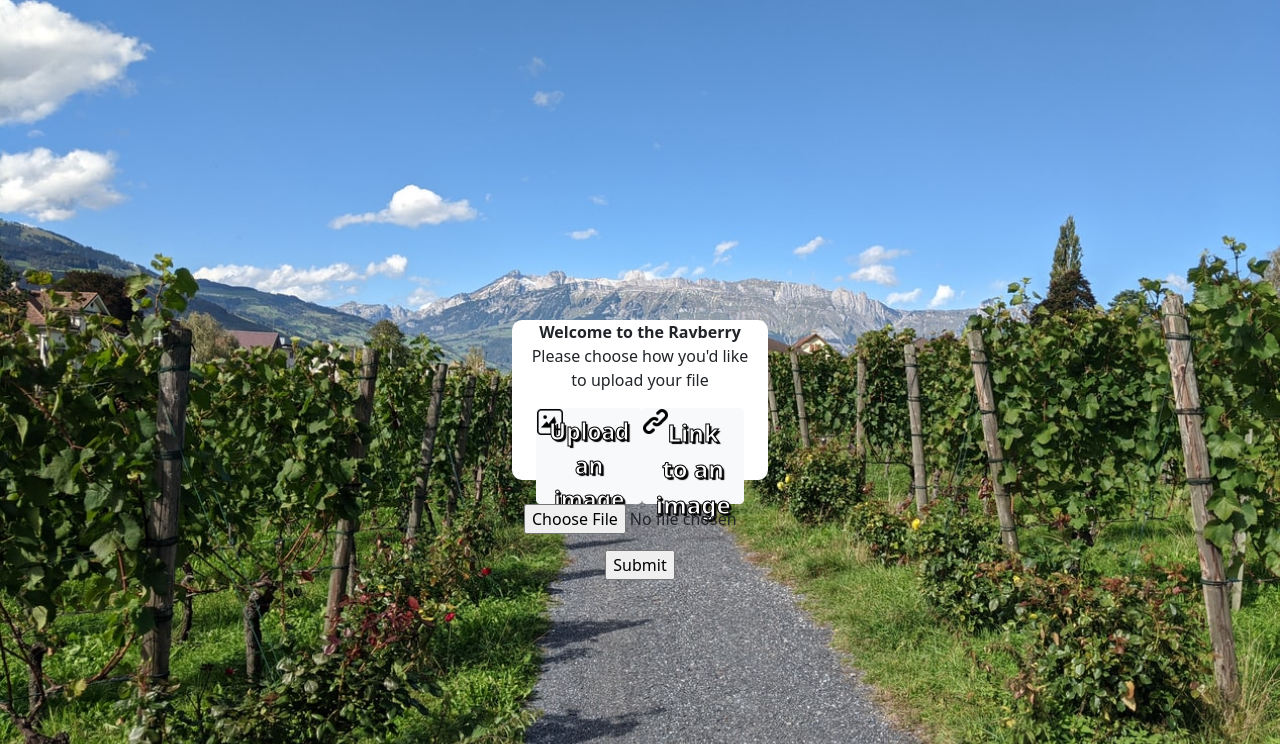
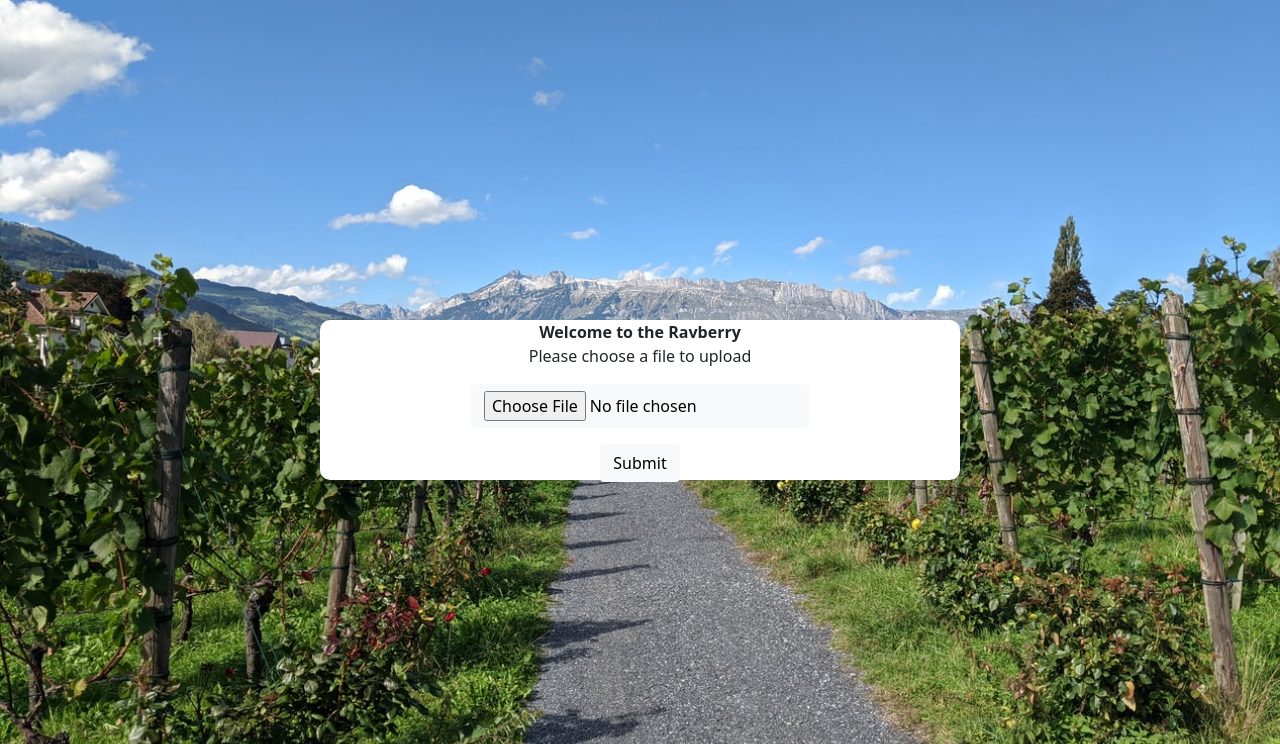
Before and after one commit to Nosewall/Ravberry, a Flask app: page / in a window 1280 px wide. Shown: the top 744 px of the page. Run offline with Flask 2, Linux system fonts and the light colour scheme.

Commit message:
changes to index.html buttons

```diff
--- a/app/templates/index.html
+++ b/app/templates/index.html
@@ -26,7 +26,7 @@
         }
 
         #splashContainer {
-            width: 20%;
+            width: 50%;
             height: 20%;
             margin: auto auto;
             background-color: white;
@@ -40,7 +40,8 @@
         }
 
         #buttonDiv {
-            height: 60%;
+            /* height: 60%;
+            width: 50%; */
             display: flex;
             justify-content: space-evenly;
         }
@@ -75,6 +76,8 @@
         #linkButton:hover {
             border: 1px solid black;
         }
+
+
     </style>
 </head>
 
@@ -83,16 +86,16 @@
 
     <div class="container" id="splashContainer">
         <p id="splash">Welcome to the Ravberry</p>
-        <p id="description">Please choose how you'd like to upload your file</p>
-        <div class="container" id="buttonDiv">
+        <p id="description">Please choose a file to upload</p>
+        <!-- <div class="container" id="buttonDiv">
             <button type="button" class="btn btn-light" id="imageButton">Upload an image</button>
             <button type="button" class="btn btn-light" id="linkButton">Link to an image</button>
-        </div>
+        </div> -->
 
         <form method="POST" action="" enctype="multipart/form-data">
-            <p><input type="file" name="file"></p>
-            <p><input type="submit" value="Submit"></p>
-          </form>
+            <p><input type="file" class="btn btn-light" name="file"></p>
+            <p><input type="submit"  class="btn btn-light" value="Submit"></p>
+        </form>
     </div>
 
 </body>
```
Also changed, not shown: app/static/uploads/2018-11-02_12-27-09_311.jpeg (added), app/static/uploads/5ee91aa55a4e8.image.jpg (added), 1 other file.
